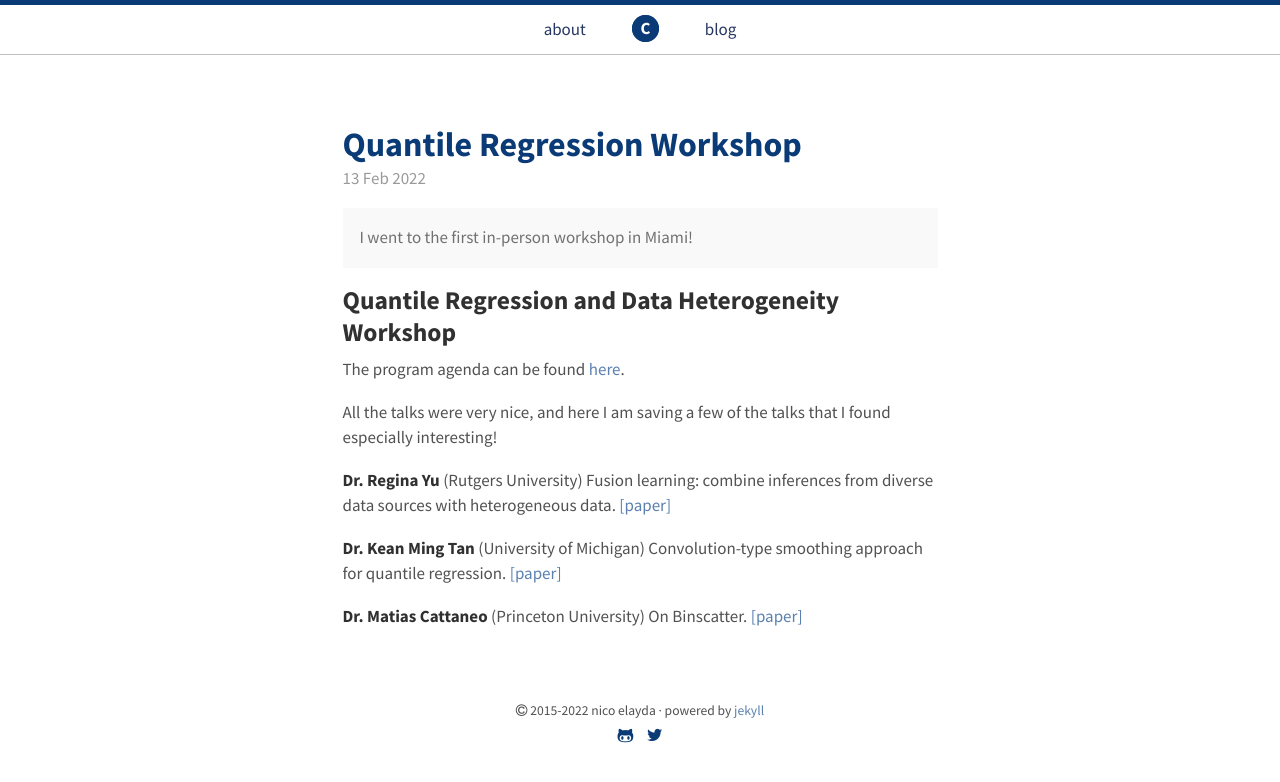
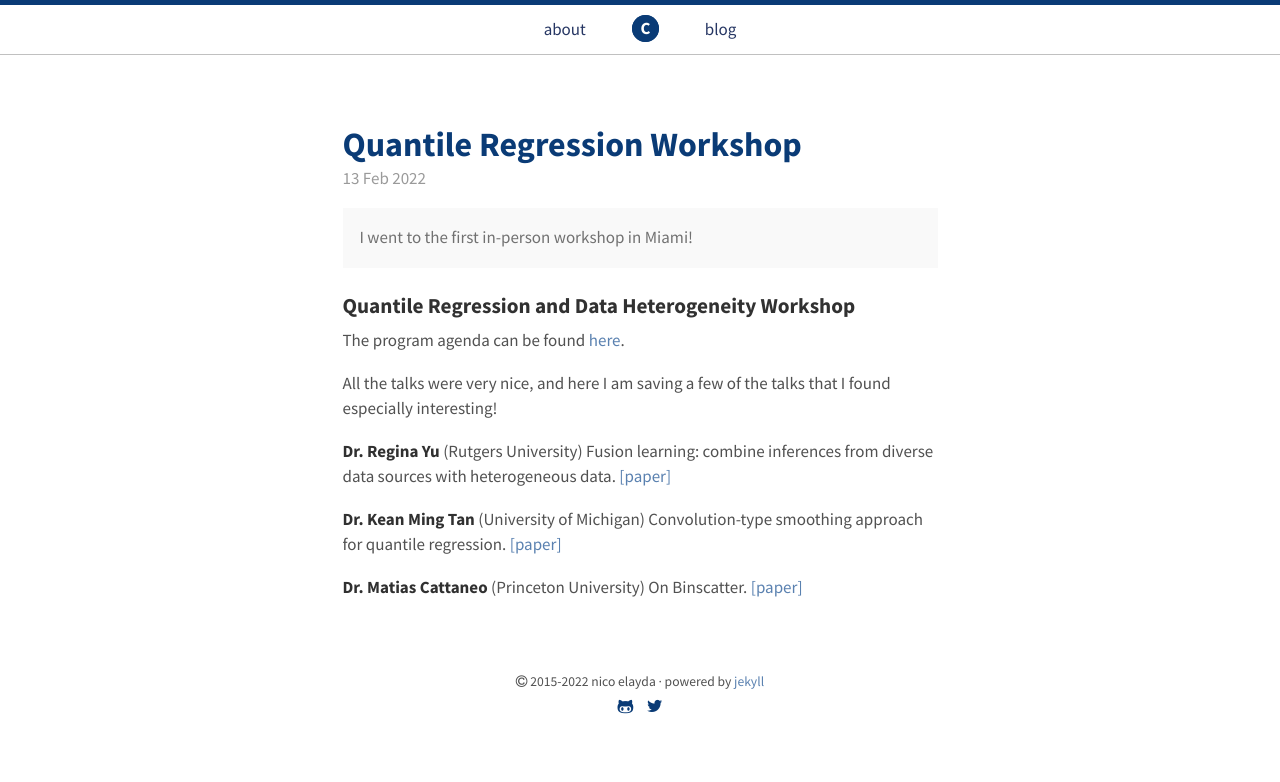
Before and after one commit to hyoin-an/hyoin-an.github.io, a Jekyll site: the page built from blog/_posts/2022-02-13-qrworkshop.md, in a window 1280 px wide. Shown: the top 782 px of the page. Built offline with Jekyll 4.4.1, drawn with Linux system fonts in a browser that asks for light colours.

```diff
--- a/blog/_posts/2022-02-13-qrworkshop.md
+++ b/blog/_posts/2022-02-13-qrworkshop.md
@@ -7,7 +7,7 @@ title: Quantile Regression Workshop
   I went to the first in-person workshop in Miami!
 </div>
 
-## Quantile Regression and Data Heterogeneity Workshop
+### Quantile Regression and Data Heterogeneity Workshop
 
 The program agenda can be found [here](https://herbert.miami.edu/_assets/pdfs/faculty-research/business-conferences/quantile-regression-and-data-heterogeneity-workshop/workshop_program_updated.pdf).
 
```
